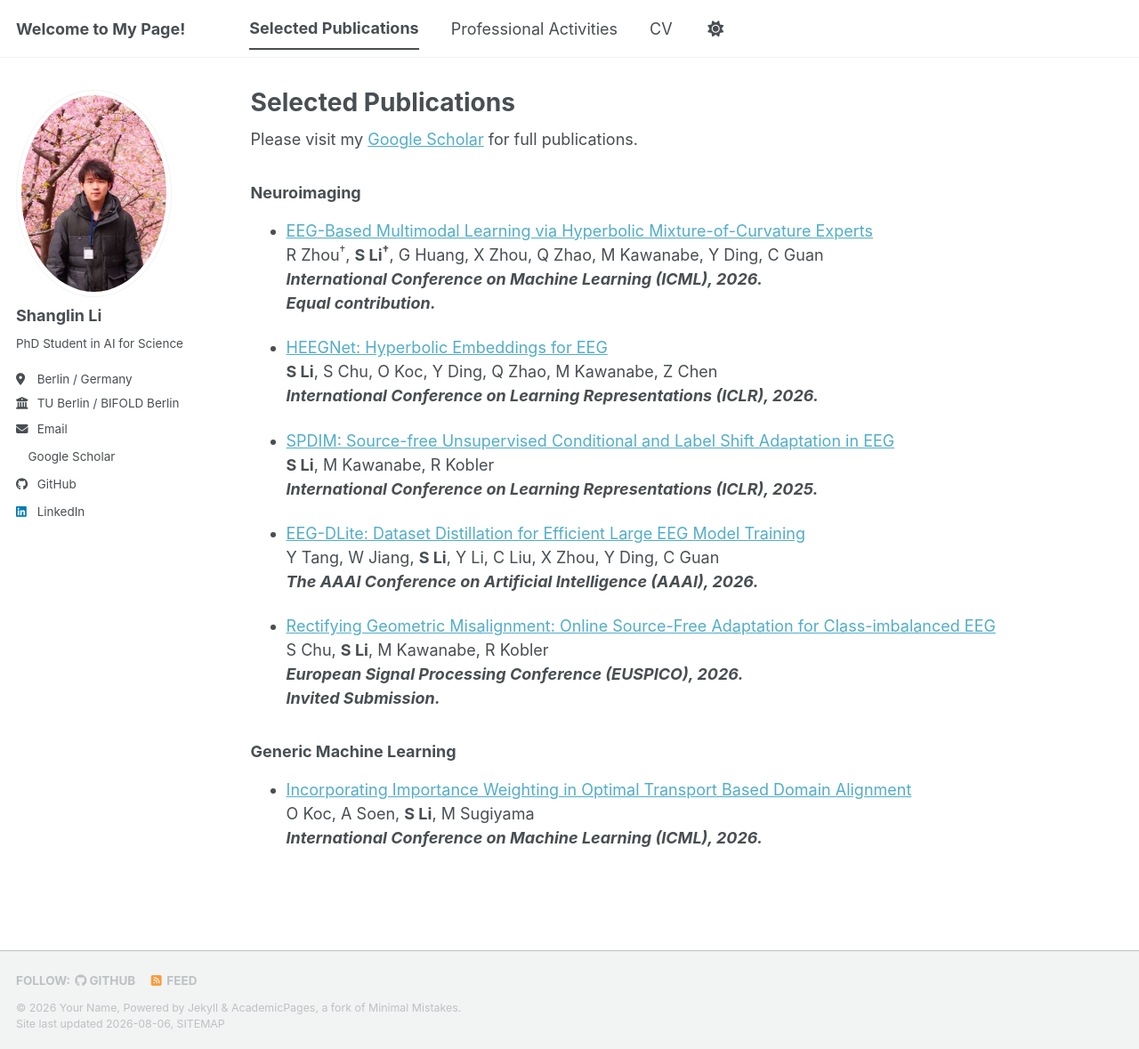
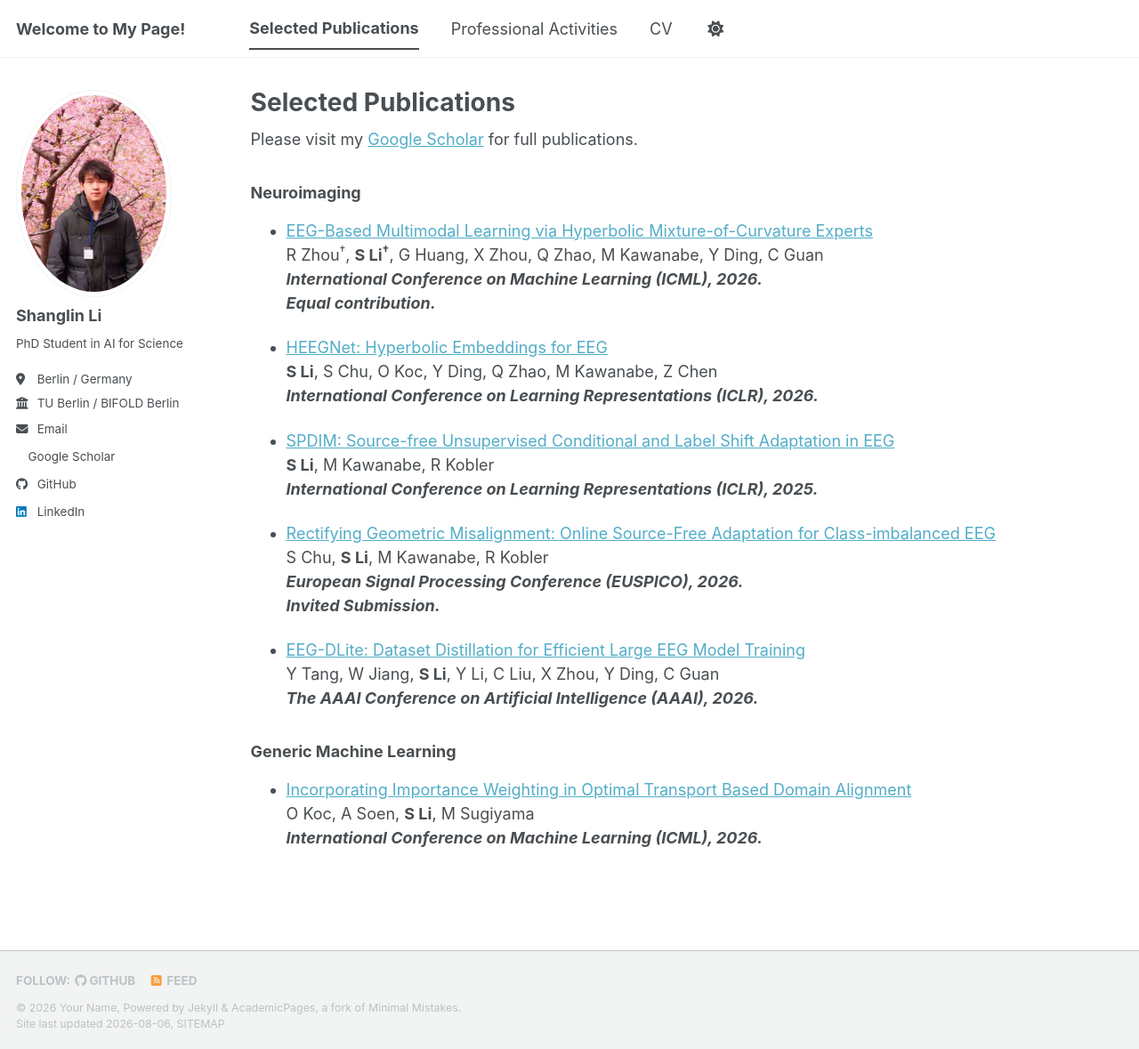
Before and after one commit to fightlesliefigt/fightlesliefigt.github.io, a Jekyll site: the page built from _pages/publications.html, in a window 1280 px wide and 1179 px high. Shown: the whole window at 89% size. Built offline with Jekyll 4.4.1, drawn with Linux system fonts in a browser that asks for light colours; a style sheet for code colours, icons or effects is not loaded.

Commit message:
Update publications.html

```diff
--- a/_pages/publications.html
+++ b/_pages/publications.html
@@ -37,15 +37,6 @@ Equal contribution.</b></i>
 </p></li>
 </ul>
 
-
-
-<ul>
-<li><p> <a href="https://ojs.aaai.org/index.php/AAAI/article/view/38830"> EEG-DLite: Dataset Distillation for Efficient Large EEG Model Training </a><br />
-Y Tang, W Jiang, <b>S Li</b>, Y Li, C Liu, X Zhou, Y Ding, C Guan <br />
-<i><b>The AAAI Conference on Artificial Intelligence (AAAI), 2026.</b></i>
-</p></li>
-</ul>
-
 <ul>
 <li><p>
 <a href="https://fightlesliefigt.github.io/publications/">Rectifying Geometric Misalignment: Online Source-Free Adaptation for
@@ -57,6 +48,15 @@ Invited Submission.</b></i>
 </p></li>
 </ul>
 
+<ul>
+<li><p> <a href="https://ojs.aaai.org/index.php/AAAI/article/view/38830"> EEG-DLite: Dataset Distillation for Efficient Large EEG Model Training </a><br />
+Y Tang, W Jiang, <b>S Li</b>, Y Li, C Liu, X Zhou, Y Ding, C Guan <br />
+<i><b>The AAAI Conference on Artificial Intelligence (AAAI), 2026.</b></i>
+</p></li>
+</ul>
+
+
+
 <h3>Generic Machine Learning</h3>
 <ul>
 <li><p>
```
